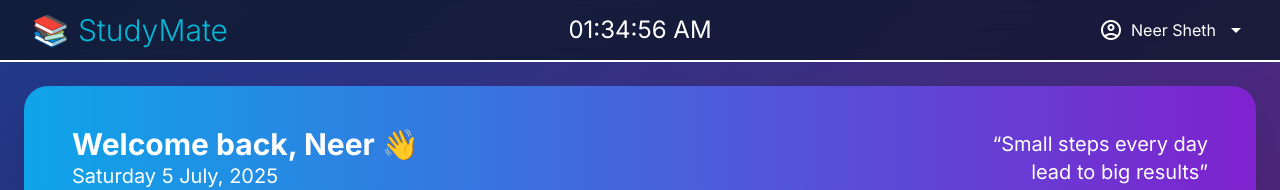
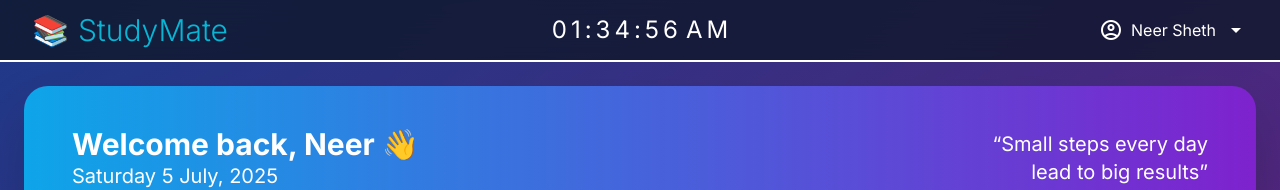
Before and after one commit to ItsPixL/studymate-tracker, a React (Vite) app in the folder frontend/studymate-frontend/: page /dashboard in a window 1280 px wide. Shown: the top 190 px of the page. Built offline with nearby package versions, Linux system fonts and the light colour scheme.

Commit message:
Started animation work in Layout.tsx with Motion (formerly framer-motion).

```diff
--- a/frontend/studymate-frontend/src/components/Layout.tsx
+++ b/frontend/studymate-frontend/src/components/Layout.tsx
@@ -1,24 +1,46 @@
 // import { Link } from 'react-router-dom'
-import React, { useEffect } from 'react'
-// import { motion } from 'motion/react'
+import { useEffect, useState } from "react";
+import { motion, AnimatePresence } from "motion/react";
+
+function AnimatedDigit({ digit }: { digit: string }) {
+  return (
+    <AnimatePresence mode="wait">
+      <motion.div
+        key={digit}
+        initial={{ y: 20, opacity: 0 }}
+        animate={{ y: 0, opacity: 1 }}
+        exit={{ y: -20, opacity: 0 }}
+        transition={{ duration: 0.3 }}
+        className="inline-block font-sans"
+      >
+        {digit}
+      </motion.div>
+    </AnimatePresence>
+  );
+}
 
 function Clock() {
-  const [time, setTime] = React.useState(new Date());
+  const [time, setTime] = useState(new Date());
 
   useEffect(() => {
-    const timer = setInterval(() => {
-      setTime(new Date());
-    }, 1000);
-
+    const timer = setInterval(() => setTime(new Date()), 1000);
     return () => clearInterval(timer);
   }, []);
 
+  const timeString = time.toLocaleTimeString("en-US", {
+    hour: "2-digit",
+    minute: "2-digit",
+    second: "2-digit",
+    hour12: true,
+  });
+
   return (
-  <div className='text-white text-2xl'>
-    {time.toLocaleTimeString(
-      'en-US',
-      {hour: '2-digit', minute: '2-digit', second: '2-digit', hour12: true})}
-  </div>)
+    <div className="text-white text-2xl font-mono flex space-x-1">
+      {timeString.split("").map((char, index) => (
+        <AnimatedDigit key={index + char} digit={char} />
+      ))}
+    </div>
+  );
 }
 
 export default function Layout({ children }: { children: React.ReactNode }) {
@@ -41,29 +63,75 @@ export default function Layout({ children }: { children: React.ReactNode }) {
   //     </MotionLink>
   //   );
   // }
-  const logged_in = true
-  const username = "Neer Sheth"
-  const pfp = false
+  const logged_in = true;
+  const username = "Neer Sheth";
+  const pfp = false;
+
+  const navContainerVariants = {
+    hidden: { opacity: 0 },
+    show: {
+      opacity: 1,
+      transition: {
+        staggerChildren: 0.2,
+      },
+    },
+  };
+
+  const navItemVariants = {
+    hidden: { opacity: 0, y: -20 },
+    show: { opacity: 1, y: 0 },
+  };
 
   return (
-    <div className='min-h-screen bg-gradient-to-br from-blue-900 to-fuchsia-900 flex flex-col'>
-      <div className='backdrop-blur-lg bg-slate-900/80 border-b-2 border-white py-3 px-8'>
-        <nav className='grid grid-cols-3 items-center lg:max-w-screen-2xl mx-auto'>
-          <div className='text-cyan-500 text-3xl font-light'>📚 StudyMate</div>
-          <div className='flex justify-center'>{<Clock />}</div>
-          {logged_in ?
-            <div className='flex justify-end text-white gap-2'>
-              {pfp ? "pfp" : <span className="material-symbols-outlined">account_circle</span>}
+    <div className="min-h-screen bg-gradient-to-br from-blue-900 to-fuchsia-900 flex flex-col">
+      <motion.div
+        className="backdrop-blur-lg bg-slate-900/80 border-b-2 border-white py-3 px-8"
+        variants={navContainerVariants}
+        initial="hidden"
+        animate="show"
+      >
+        <motion.nav
+          className="grid grid-cols-3 items-center lg:max-w-screen-2xl mx-auto"
+          variants={navContainerVariants}
+          initial="hidden"
+          animate="show"
+        >
+          <motion.div
+            className="text-cyan-500 text-3xl font-light"
+            variants={navItemVariants}
+          >
+            📚 StudyMate
+          </motion.div>
+          <motion.div
+            className="flex justify-center"
+            variants={navItemVariants}
+          >
+            {<Clock />}
+          </motion.div>
+          {logged_in ? (
+            <motion.div
+              className="flex justify-end text-white gap-2"
+              variants={navItemVariants}
+            >
+              {pfp ? (
+                "pfp"
+              ) : (
+                <span className="material-symbols-outlined">
+                  account_circle
+                </span>
+              )}
               <span>{username}</span>
               <span className="material-symbols-outlined">arrow_drop_down</span>
+            </motion.div>
+          ) : (
+            <div className="flex justify-end text-white gap-2">
+              not logged in
             </div>
-          : <div className='flex justify-end text-white gap-2'>
-              not logged in
-            </div>}
-        </nav>
-      </div>
-      <div className=''>
-        <main className='flex-1 p-6 text-white'>{children}</main>
+          )}
+        </motion.nav>
+      </motion.div>
+      <div className="">
+        <main className="flex-1 p-6 text-white">{children}</main>
       </div>
     </div>
   );
```
